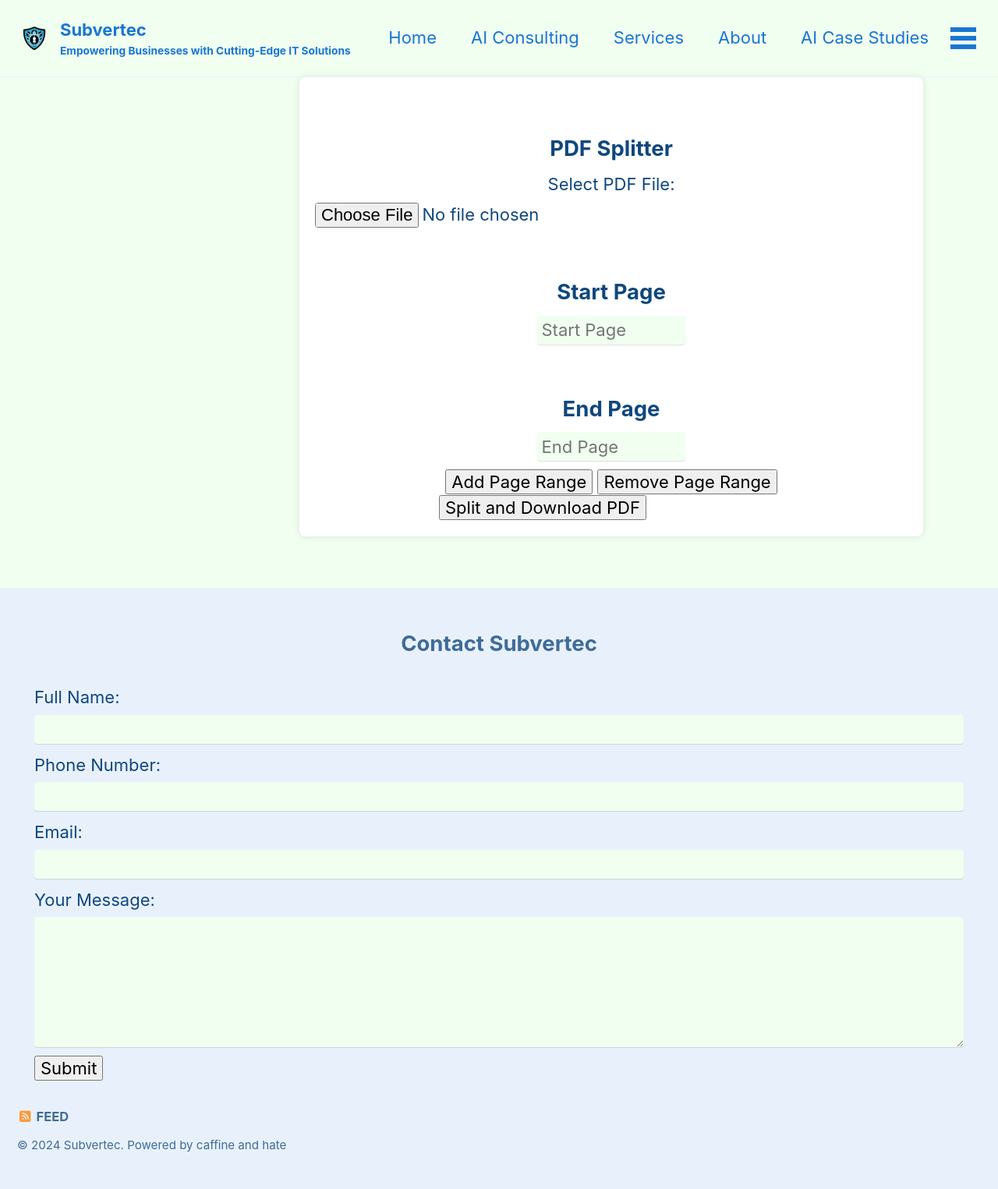
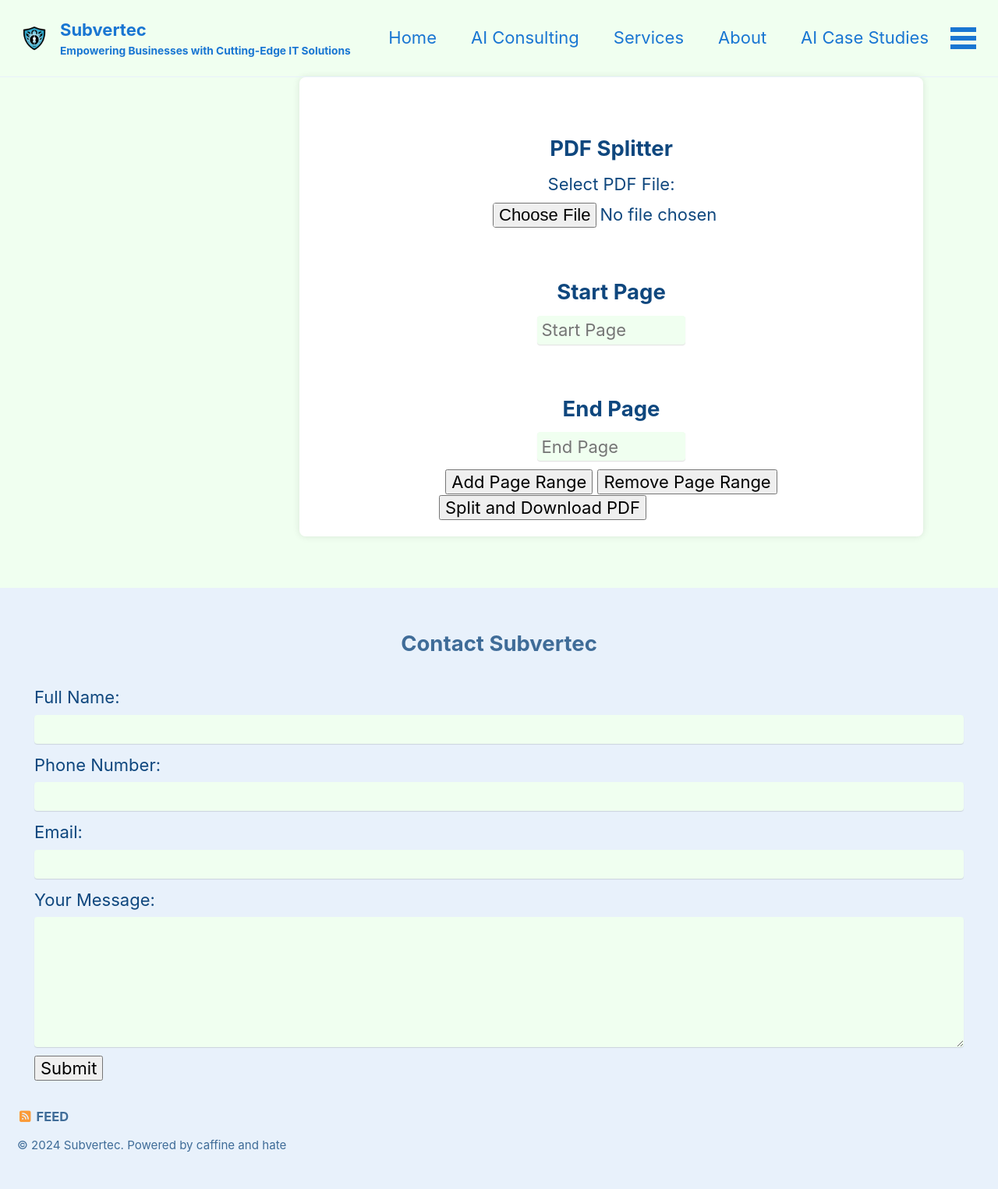
Before and after one commit to subv3rsiv3/website, a Jekyll site: the page built from _pages/pdf-splitter.md, in a window 1280 px wide. Shown: the whole page at 78% size. Built offline with Jekyll 4.4.1, drawn with Linux system fonts in a browser that asks for light colours; cached includes are drawn as plain includes.

Commit message:
once more

```diff
--- a/_layouts/pdf-splitter.html
+++ b/_layouts/pdf-splitter.html
@@ -2,11 +2,11 @@
 layout: default
 ---
 <div style="position: relative; left: 30%;" class="pdf-split-container">
-    <h2 style="" class="pdf-split-h2">PDF Splitter</h2>
+    <h2 class="pdf-split-h2">PDF Splitter</h2>
 
     <!-- File Selection -->
     <label style="text-align: center;" class="label"; for="pdfFile">Select PDF File:</label>
-    <input style="text-align: center;" class="input"; type="file" id="pdfFile" accept="application/pdf">
+    <input style="text-align: center; position: relative; left: 30%;" class="input"; type="file" id="pdfFile" accept="application/pdf">
 
     <!-- Page Ranges -->
     <div style="text-align: center"; id="pageRanges">
```
